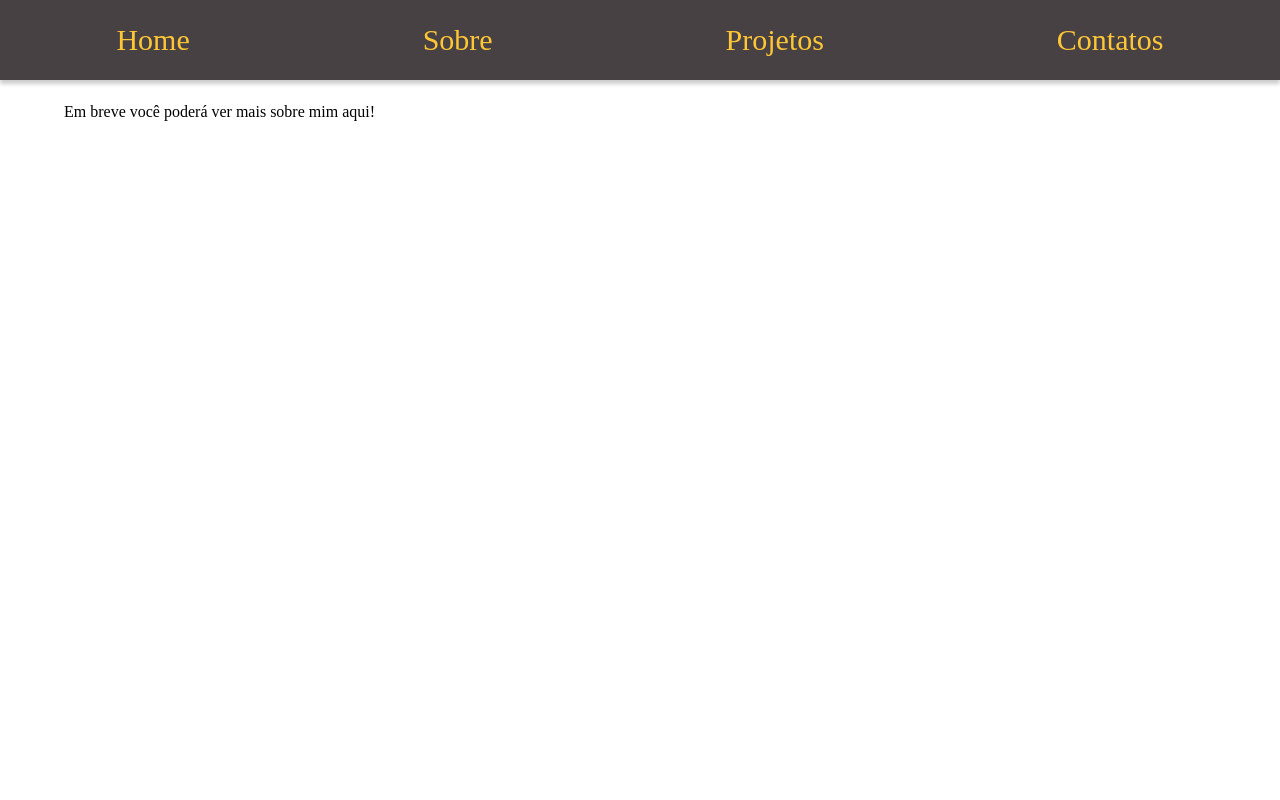
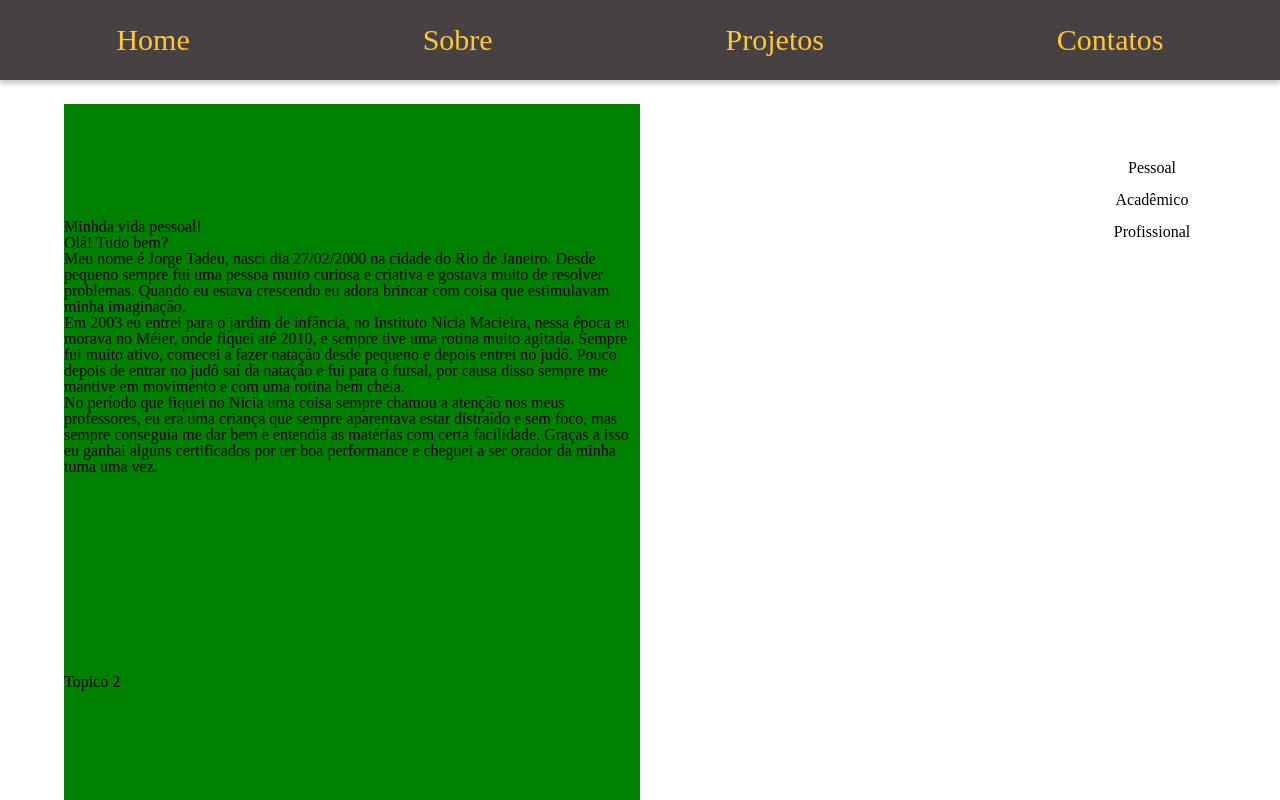
Before and after one commit to JayTStar/my_site, a React (Create React App) app: page /about in a window 1280 px wide. Shown: the top 800 px of the page. Built offline with nearby package versions, Linux system fonts and the light colour scheme.

Commit message:
Saving changes

```diff
--- a/src/Screens/AboutScreen/AboutScreen.tsx
+++ b/src/Screens/AboutScreen/AboutScreen.tsx
@@ -1,10 +1,38 @@
-import Header from "../../Components/Header"
+import { MutableRefObject, useRef } from "react";
+import Header from "../../Components/Header";
+import "./index.css";
+
 export default function AboutScreen(){
+
+    const Topic1 = useRef(null);
+    const Topic2 = useRef(null);
+    const Topic3 = useRef(null);
+
+    function handleClick(ref: any){
+        ref.current.scrollIntoView({ behavior: 'smooth' })
+    }
     return(
         <>
             <Header/>
             <main>
-                <p>Em breve você poderá ver mais sobre mim aqui!</p>
+                <div className="topics">
+                    <ul onClick={() => handleClick(Topic1)}>Pessoal</ul>
+                    <ul onClick={() => handleClick(Topic2)}>Acadêmico</ul>
+                    <ul onClick={() => handleClick(Topic3)}>Profissional</ul>
+                </div>
+
+                <div ref={Topic1} className="topico topico1">
+                    <h3>Minhda vida pessoal!</h3>
+                    <p>Olá! Tudo bem?</p>
+                    <p>Meu nome é Jorge Tadeu, nasci dia 27/02/2000 na cidade do Rio de Janeiro. Desde pequeno sempre fui uma pessoa muito curiosa e criativa e gostava muito de resolver problemas. Quando eu estava crescendo eu adora brincar com coisa que estimulavam minha imaginação.</p>
+                    <p>Em 2003 eu entrei para o jardim de infância, no Instituto Nícia Macieira, nessa época eu morava no Méier, onde fiquei até 2010, e sempre tive uma rotina muito agitada. Sempre fui muito ativo, comecei a fazer natação desde pequeno e depois entrei no judô. Pouco depois de entrar no judô saí da natação e fui para o futsal, por causa disso sempre me mantive em movimento e com uma rotina bem cheia.</p>
+                    <p>No período que fiquei no Nicia uma coisa sempre chamou a atenção nos meus professores, eu era uma criança que sempre aparentava estar distraído e sem foco, mas sempre conseguia me dar bem e entendia as matérias com certa facilidade.  Graças a isso eu ganhai alguns certificados por ter boa performance e cheguei a ser orador da minha tuma uma vez.</p>
+                    <p></p>
+                    <p></p>
+                    <p></p>
+                </div>
+                <div ref={Topic2} className="topico topico2">Topico 2</div>
+                <div ref={Topic3} className="topico topico3">Topico 3</div>
             </main>
         </>
     )
--- /dev/null
+++ b/src/Screens/AboutScreen/index.css
@@ -0,0 +1,25 @@
+.topics{
+    width: 10%;
+    height: 10%;
+
+    display: flex;
+    flex-direction: column;
+    justify-content: space-between;
+    align-items: center;
+
+    position: fixed;
+    right: 5%;
+    top: 20%;
+}
+.topics ul {
+    width: auto;
+    height: auto;
+}
+
+.topico{
+    background-color: green;
+    width: 50%;
+    height: 50%;
+
+    padding-top: 10%;
+}
```
